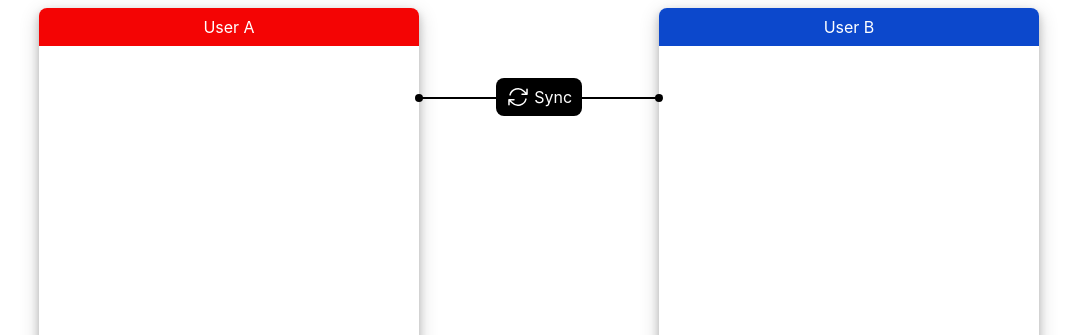
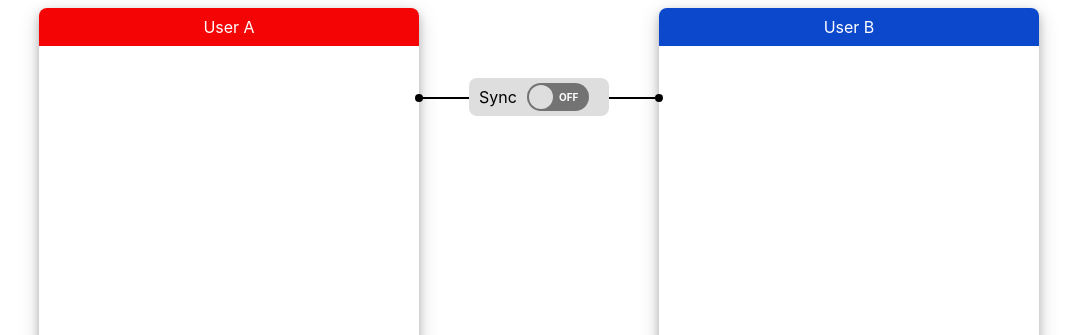
Before and after one commit to mitkury/toy-crdt-js, a plain HTML site: page crdts.html in a window 1280 px wide. Shown: the top 335 px of the page, without its empty margins (101-1178 px from the left). Drawn offline with Linux system fonts and the light colour scheme.

Commit message:
Change the visual of the sync button. Turn it into a toggle

```diff
--- a/js/board/boardDemo.js
+++ b/js/board/boardDemo.js
@@ -90,7 +90,7 @@ class BoardView extends EventTarget {
 
 
             canvasEl.addEventListener('contextmenu', event => {
-                event.preventDefault()
+                //event.preventDefault()
             })
         })
 
@@ -676,14 +676,32 @@ class SyncRealtimeButton {
         this.#containerEl = div(parentElement, wrapperEl => {
             wrapperEl.classList.add('sync-button-wrapper')
 
-            div(wrapperEl, buttonEl => {
-                buttonEl.classList.add('button')
-                buttonEl.innerHTML = `<svg xmlns="http://www.w3.org/2000/svg" viewBox="0 0 24 24" fill="currentColor" class="w-6 h-6"><path fill-rule="evenodd" d="M4.755 10.059a7.5 7.5 0 0112.548-3.364l1.903 1.903h-3.183a.75.75 0 100 1.5h4.992a.75.75 0 00.75-.75V4.356a.75.75 0 00-1.5 0v3.18l-1.9-1.9A9 9 0 003.306 9.67a.75.75 0 101.45.388zm15.408 3.352a.75.75 0 00-.919.53 7.5 7.5 0 01-12.548 3.364l-1.902-1.903h3.183a.75.75 0 000-1.5H2.984a.75.75 0 00-.75.75v4.992a.75.75 0 001.5 0v-3.18l1.9 1.9a9 9 0 0015.059-4.035.75.75 0 00-.53-.918z" clip-rule="evenodd" /></svg> Sync`
-                buttonEl.addEventListener('click', e => {
-                    if (this.#on) {
+            div(wrapperEl, toggleEl => {
+                toggleEl.classList.add('toggle')
+
+                const span = element('span', toggleEl)
+                span.innerText = 'Sync'
+
+                const switchEl = element('label', toggleEl)
+                switchEl.classList.add('switch')
+                const checkboxEl = element('input', switchEl)
+                checkboxEl.setAttribute('type', 'checkbox')
+                const bgEl = div(switchEl)
+                bgEl.classList.add('bg')
+                const knobEl = div(switchEl)
+                knobEl.classList.add('knob')
+                const labelOffEl = div(switchEl)
+                labelOffEl.classList.add('label-off')
+                labelOffEl.innerText = 'OFF'
+                const labelOnEl = div(switchEl)
+                labelOnEl.classList.add('label-on')
+                labelOnEl.innerText = 'ON'
+
+                checkboxEl.addEventListener('change', e => {
+                    if (checkboxEl.checked) {
+                        this.#enableSync()
+                    } else {
                         this.#disableSync()
-                    } else {
-                        this.#enableSync()
                     }
                 })
             })
--- a/style.css
+++ b/style.css
@@ -107,7 +107,7 @@
     z-index: 1;
 }
 
-.demo .sync-button-wrapper .button {
+.demo .sync-button-wrapper .button, .demo .sync-button-wrapper .toggle {
     margin: 70px 10px 0 10px;
     position: relative;
     z-index: 1;
@@ -181,6 +181,18 @@
 .disabled .button {
     background-color: #A0A0A0;
     cursor: default;
+}
+
+.toggle {
+    display: inline-block;
+    height: 38px;
+    line-height: 38px;
+    padding: 0 10px 0 10px;
+    border-radius: 8px;
+    background-color: #DEDEDE;
+    color: black;
+    cursor: pointer;
+    user-select: none;
 }
 
 .demo-card.counter {}
@@ -379,3 +391,76 @@
     cursor: ew-resize;
     z-index: 999;
 }
+
+
+.toggle {
+    display: flex;
+    align-items: center;
+}
+
+.switch {
+    position: relative;
+    display: inline-block;
+    width: 62px;
+    height: 28px;
+    margin: 10px;
+    cursor: pointer;
+}
+
+.switch .bg {
+    position: absolute;
+    width: 100%;
+    height: 100%;
+    background-color: #737373;
+    border-radius: 18px;
+}
+
+.switch input {
+    display: none;
+}
+
+.knob {
+    position: absolute;
+    top: 2px;
+    left: 2px;
+    width: 24px;
+    height: 24px;
+    border-radius: 50%;
+    background-color: #DEDEDE;
+    transition: all 0.1s;
+}
+
+.label-on,
+.label-off {
+    position: absolute;
+    top: 50%;
+    transform: translateY(-50%);
+    font-size: 10px;
+    font-weight: bold;
+    color: #fff;
+    visibility: hidden;
+}
+
+.label-on {
+    left: 12px;
+}
+
+.label-off {
+    left: 32px;
+}
+
+.switch input:checked ~ .knob {
+    transform: translateX(34px);
+}
+
+.switch input:checked ~ .bg {
+    background-color: #4CAF50;
+}
+
+.switch input:checked ~ .label-on {
+    visibility: visible;
+}
+
+.switch input:not(:checked) ~ .label-off {
+    visibility: visible;
+}
```
